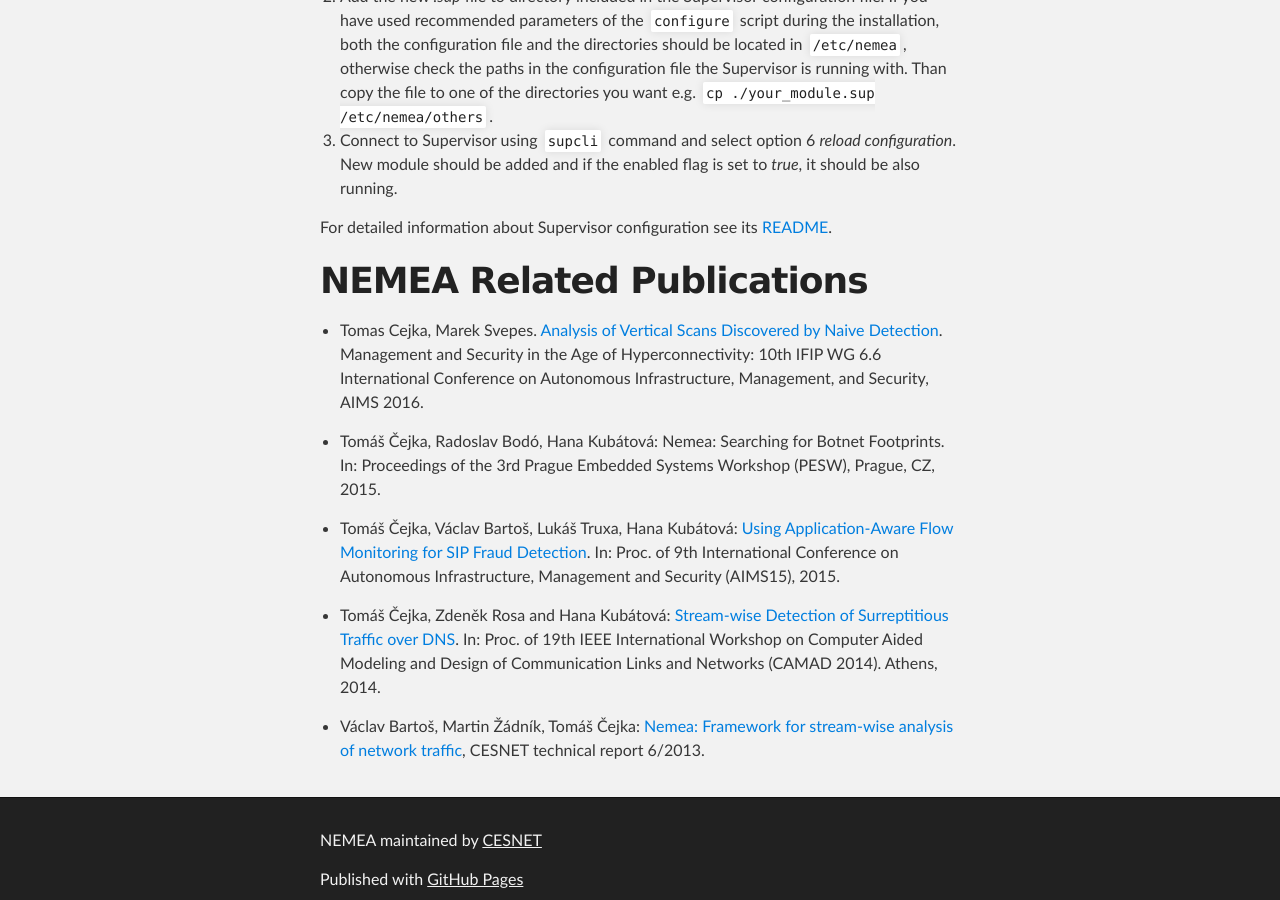
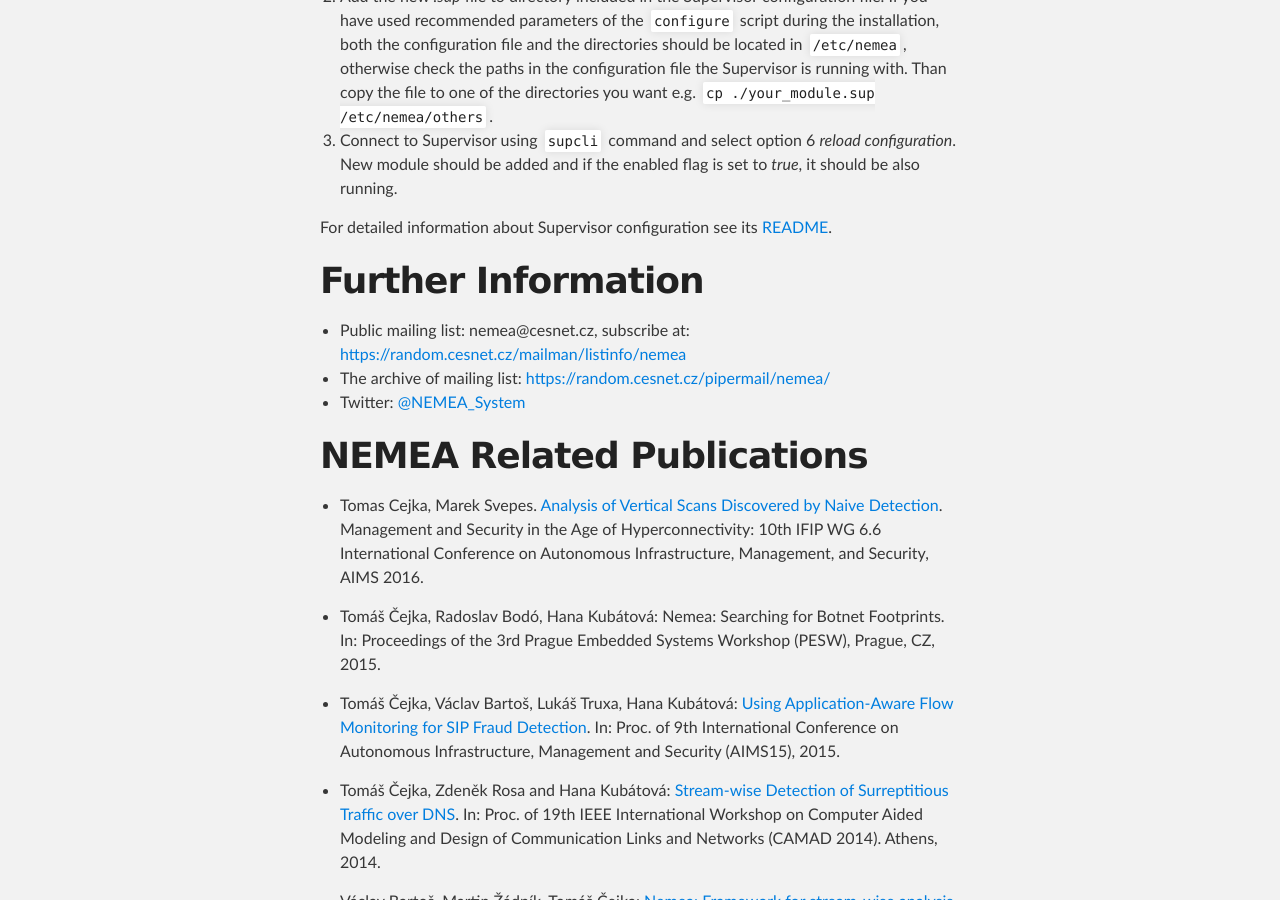
Before and after one commit to CESNET/Nemea, a Jekyll site: the page built from index.md, in a window 1280 px wide and 900 px high, scrolled down 13127 px. Built offline with Jekyll 4.4.1, drawn with Linux system fonts in a browser that asks for light colours; nearby versions of some CDN libraries.

Commit message:
add Further information

```diff
--- a/index.md
+++ b/index.md
@@ -584,7 +584,12 @@
 
 For detailed information about Supervisor configuration see its [README](https://github.com/CESNET/Nemea-Supervisor#configuration).
 
+Further Information
+===================
 
+* Public mailing list: nemea@cesnet.cz, subscribe at: [https://random.cesnet.cz/mailman/listinfo/nemea](https://random.cesnet.cz/mailman/listinfo/nemea)
+* The archive of mailing list: [https://random.cesnet.cz/pipermail/nemea/](https://random.cesnet.cz/pipermail/nemea/)
+* Twitter: [@NEMEA_System](https://twitter.com/NEMEA_System)
 
 NEMEA Related Publications
 ==========================
```
